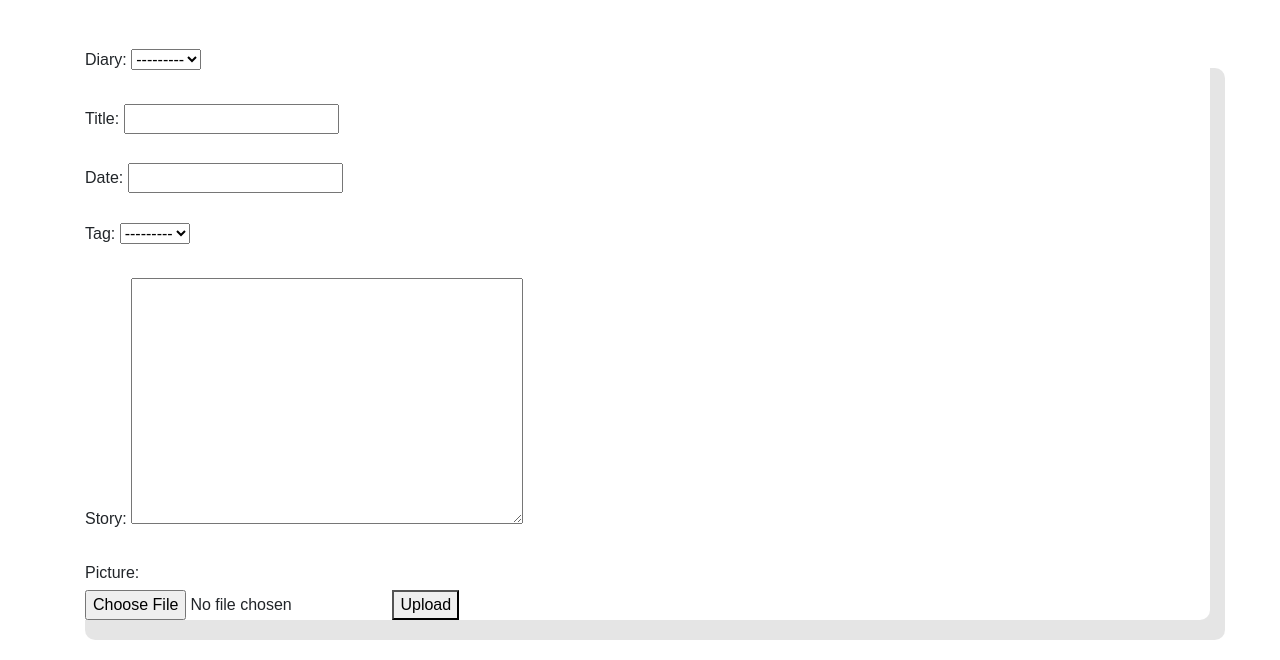
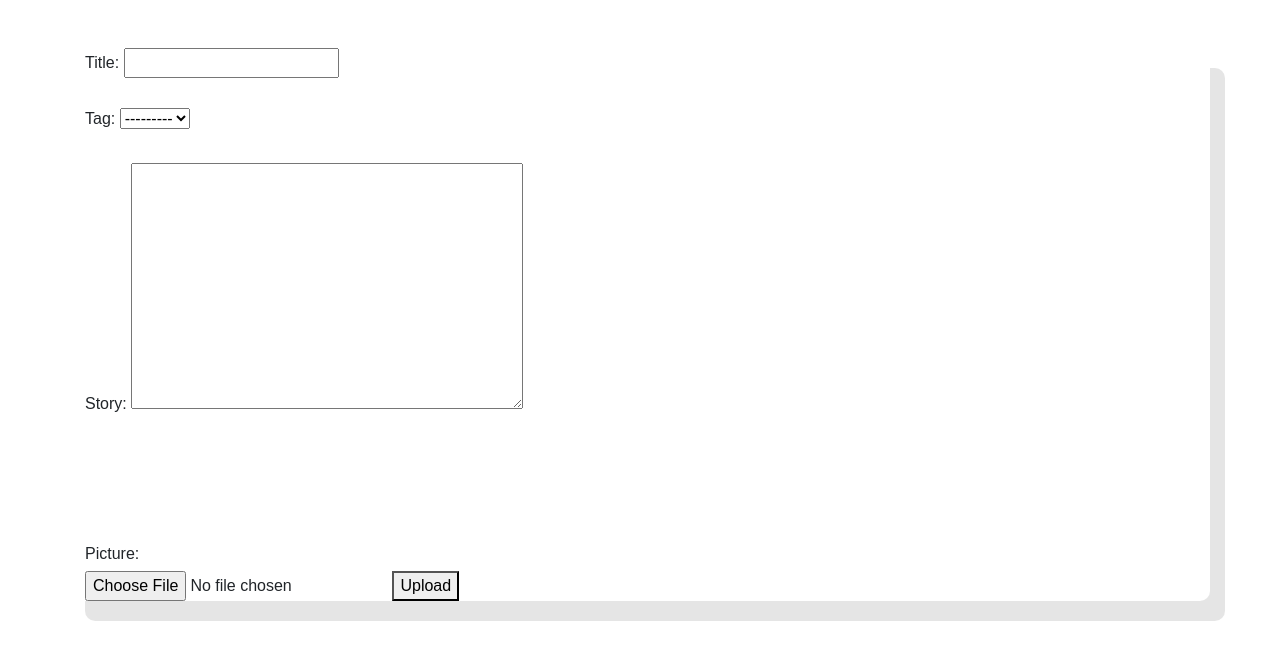
Before and after one commit to LilBank/dailigram, a Django app: page /diary/create_page/ in a window 1280 px wide. Shown: the part 56-716 px from the top of the page. Run offline with Django 3.2, Linux system fonts and the light colour scheme; the visitor is signed in with stand-in values (Sample User, id 1); data that the repository does not hold is empty; some libraries are stand-ins or nearby versions.

Commit message:
hidden unused forms

```diff
--- a/diary/forms.py
+++ b/diary/forms.py
@@ -15,4 +15,5 @@ class PageForm(forms.ModelForm):
 
     class Meta:
         model = Page
-        fields = ['diary', 'title', 'date', 'tag', 'story', ]
+        fields = ['title', 'tag', 'story', 'diary', 'date']
+        exclude = ('Diary',)
--- a/diary/models.py
+++ b/diary/models.py
@@ -24,10 +24,10 @@ class Tag(models.Model):
 
 class Page(models.Model):
     diary = models.ForeignKey(Diary, on_delete=models.SET_NULL, null=True)
-    title = models.CharField(max_length=100,blank = True)
+    title = models.CharField(max_length=100, blank=True)
     tag = models.ForeignKey(Tag, on_delete=models.SET_NULL, null=True)
     story = models.TextField(max_length=10000, help_text='Write your story.')
-    date = models.CharField(max_length=50 ,blank=True)
+    date = models.CharField(max_length=50, blank=True)
     picture = models.FileField()
 
     def __str__(self):
--- a/diary/templates/diary/page_form.html
+++ b/diary/templates/diary/page_form.html
@@ -10,12 +10,8 @@
   <form class="form-horizontal" method="post" enctype="multipart/form-data">
     {% csrf_token %}
     {% for field in form %}
-    {% if field == 'date' %}
-      <h1>2</h1>
-    {%else%}
-      {{field.label_tag}}
-      {{field}} <br><br>
-    {% endif %}
+    {{field.label_tag}}
+    {{field}} <br><br>
     {% endfor %}
     <h6>Picture: </h6>
     <input type="file" name="myfile">
--- a/diary/views.py
+++ b/diary/views.py
@@ -12,6 +12,8 @@ from django.views.generic import TemplateView
 from django.urls import reverse
 from django.urls import reverse_lazy
 from utility.imgur import ImgurUtil
+
+from django import forms
 
 import requests
 import datetime
@@ -69,8 +71,11 @@ class CreatePage(View):
     template_name = 'diary/page_form.html'
 
     def get(self, request):
-        self.exclude = ("diary","date")
         form = self.form_class(None)
+        form.fields['diary'].widget = forms.HiddenInput()
+        form.fields['date'].widget = forms.HiddenInput()
+        form.fields['diary'].label = ''
+        form.fields['date'].label = ''
         return render(request, self.template_name, {'form': form})
 
     def post(self, request):
```
Also changed, not shown: diary/test_forms.py (line endings or trailing spaces).
